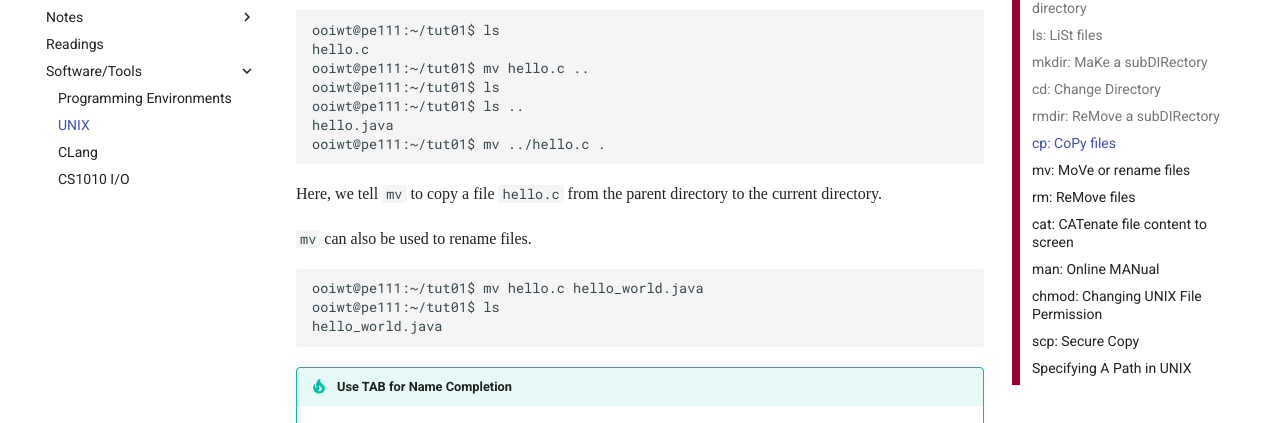
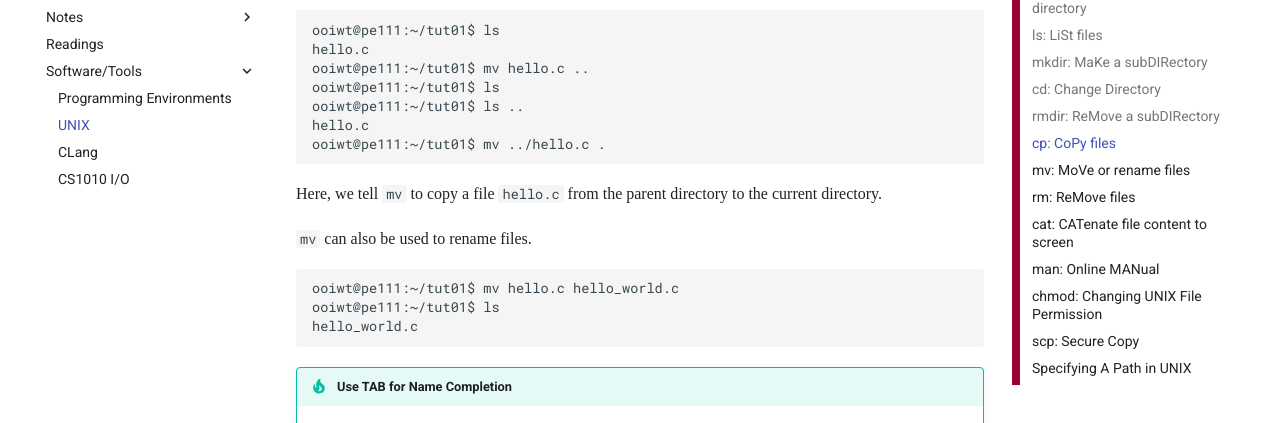
Before and after one commit to LL-Pengfei/CS1010-AY1819S1-Personal, an MkDocs documentation site: the page built from docs/unix.md, in a window 1280 px wide and 900 px high, scrolled down 4354 px. Shown: the part 163-586 px from the top of the window. Built offline with MkDocs 1.6.1 and Material for MkDocs 9.7.7, drawn with Linux system fonts in a browser that asks for light colours; nearby versions of some CDN libraries; some web fonts are replaced; comment, search, counter and statistics services are not loaded; old or Windows-style settings are respelled for this version of MkDocs.

Commit message:
Change .java to .c

````diff
--- a/docs/unix.md
+++ b/docs/unix.md
@@ -148,7 +148,7 @@ hello.c
 ooiwt@pe111:~/tut01$ mv hello.c ..
 ooiwt@pe111:~/tut01$ ls
 ooiwt@pe111:~/tut01$ ls ..
-hello.java
+hello.c
 ooiwt@pe111:~/tut01$ mv ../hello.c .
 ```
 
@@ -157,9 +157,9 @@ Here, we tell `mv` to copy a file `hello.c` from the parent directory to the cur
 `mv` can also be used to rename files.
 
 ```
-ooiwt@pe111:~/tut01$ mv hello.c hello_world.java
+ooiwt@pe111:~/tut01$ mv hello.c hello_world.c
 ooiwt@pe111:~/tut01$ ls
-hello_world.java
+hello_world.c
 ```
 
 !!! tip "Use TAB for Name Completion"
````
